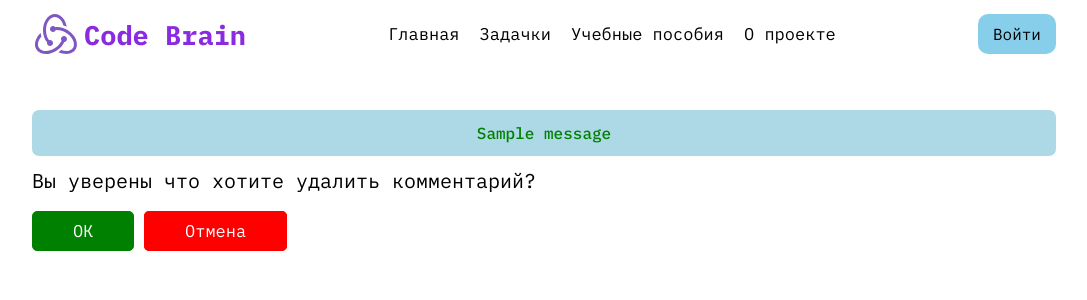
After one commit to katsuyorii/CodeBrain, a Django app: a page that uses codebrain/tasks/templates/tasks/task-delete-confirm.html in a window 1280 px wide. The commit adds this page. Shown: the top 300 px of the page, without its empty margins (96-1183 px from the left). Run offline with Django 4.2, Linux system fonts and the light colour scheme; tables that the repository leaves empty hold one stand-in row (values such as "Sample post"); one stand-in notice (Sample message) is shown.

Commit message:
add delete comment view

```diff
--- a/codebrain/static/css/style.css
+++ b/codebrain/static/css/style.css
@@ -751,3 +751,37 @@ body {
     border-radius: 7px;
     font-weight: 500;
 }
+
+.confirm-title {
+    font-size: 20px;
+    font-family: 'IBM Plex Mono', monospace;
+}
+
+.confirm-row {
+    margin-top: 20px;
+    display: flex;
+    gap: 15px;
+}
+
+.confirm-btn {
+    padding: 8px 40px;
+    background-color: green;
+    border: 1px solid green;
+    color: white;
+    cursor: pointer;
+    font-family: 'IBM Plex Mono', monospace;
+    font-size: 17px;
+    border-radius: 5px;
+}
+
+.confirm-href {
+    padding: 8px 40px;
+    background-color: red;
+    border: 1px solid red;
+    border-radius: 5px;
+    cursor: pointer;
+    font-family: 'IBM Plex Mono', monospace;
+    font-size: 17px;
+    color: white;
+    text-decoration: none;
+}
--- a/codebrain/tasks/models.py
+++ b/codebrain/tasks/models.py
@@ -76,10 +76,14 @@ class Comment(models.Model):
     author = models.ForeignKey(verbose_name='Автор', to=User, on_delete=models.CASCADE)
     content = models.TextField(verbose_name='Текст комментария')
     date_created = models.DateTimeField(verbose_name='Дата создания', auto_now_add=True, null=True, blank=True)
+    slug = models.SlugField(verbose_name='Слаг', max_length=255, null=True)
 
     def __str__(self):
         return f'{self.author.username} | {self.task.title}'
 
+    def get_absolute_url(self):
+        return reverse("comm-delete", kwargs={"comm_slug": self.slug})
+
     class Meta:
         verbose_name = 'Комментарий'
         verbose_name_plural = 'Комментарии'
--- /dev/null
+++ b/codebrain/tasks/templates/tasks/task-delete-confirm.html
@@ -0,0 +1,20 @@
+{% extends "tasks/base.html" %}
+
+{% block content %}
+{% if messages %}
+    {% for message in messages %}
+        <div class="{{message.tags}}">
+            {{ message }}
+        </div>
+    {% endfor %}
+    </ul>
+{% endif %}
+<h1 class="confirm-title">Вы уверены что хотите удалить комментарий?</h1>
+<div class="confirm-row">
+    <form method="POST">
+        {% csrf_token %}
+        <button class="confirm-btn" type="sublit">ОК</button>
+        <a class="confirm-href" href="{% url 'tasks' %}">Отмена</a>
+    </form>
+</div>
+{% endblock content %}
--- a/codebrain/tasks/urls.py
+++ b/codebrain/tasks/urls.py
@@ -1,8 +1,9 @@
 from django.urls import path
-from .views import IndexView, TasksView, TaskDetailView
+from .views import IndexView, TasksView, TaskDetailView, TaskDeleteView
 
 urlpatterns = [
     path('', IndexView.as_view(), name='index'),
     path('tasks/', TasksView.as_view(), name='tasks'),
+    path('tasks/comment/<slug:comm_slug>', TaskDeleteView.as_view(), name='comm-delete'),
     path('tasks/<slug:task_slug>', TaskDetailView.as_view(), name='task-detail'),
 ]
--- a/codebrain/tasks/views.py
+++ b/codebrain/tasks/views.py
@@ -1,4 +1,4 @@
-from django.views.generic import TemplateView, ListView, DetailView
+from django.views.generic import TemplateView, ListView, DetailView, DeleteView
 from .models import Task, Solutiuon, Comment
 from .forms import AddCommentForm
 from django.views.generic.edit import FormMixin
@@ -65,3 +65,14 @@ class TaskDetailView(DetailView, FormMixin):
             return self.form_valid(form)
         else:
             return self.form_invalid(form)
+
+
+class TaskDeleteView(DeleteView):
+    model = Comment
+    template_name = 'tasks/task-delete-confirm.html'
+    context_object_name = 'comm'
+    slug_url_kwarg = 'comm_slug'
+
+    def get_success_url(self):
+        messages.success(self.request, 'Комментарий был успешно удален!')
+        return reverse_lazy('tasks')
```
Also changed, not shown: codebrain/tasks/migrations/0005_comment_slug.py (added).
